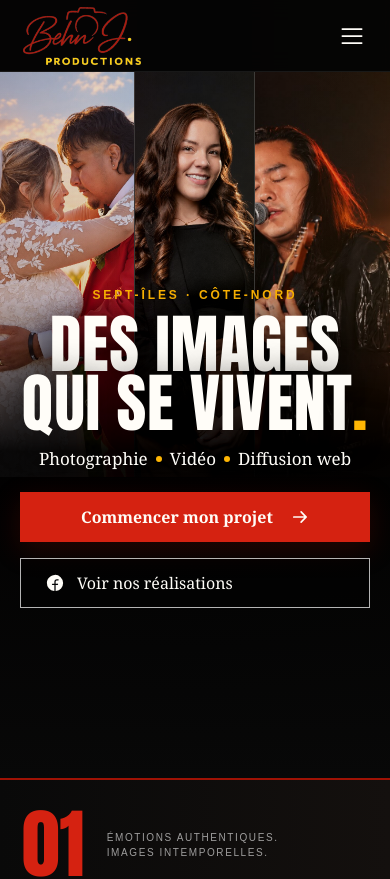
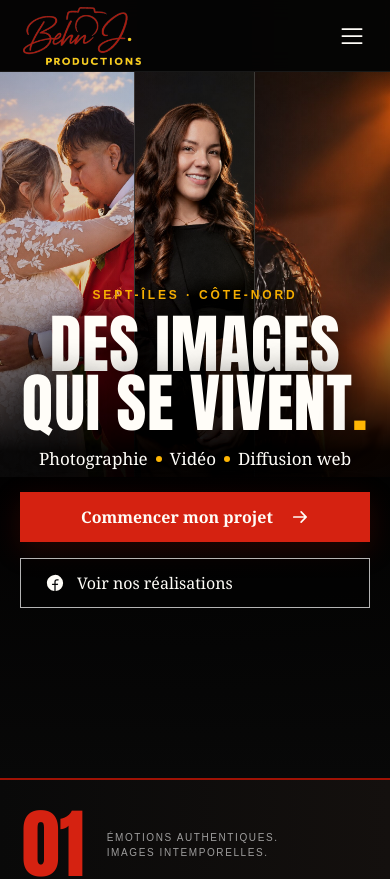
Before and after one commit to behnjproductions/behn-j-productions-site, a React (Vite) app: page / in a window 390 px wide. Shown: the top 879 px of the page. Built offline with nearby package versions, Linux system fonts and the light colour scheme; a web font is replaced by a local one.

Commit message:
Move mobile hero performer further left

```diff
--- a/src/styles.css
+++ b/src/styles.css
@@ -517,6 +517,6 @@ button { color:inherit; }
   }
 
   .hero__media img:nth-child(3) {
-    object-position:78% center;
+    object-position:100% center;
   }
 }
```
